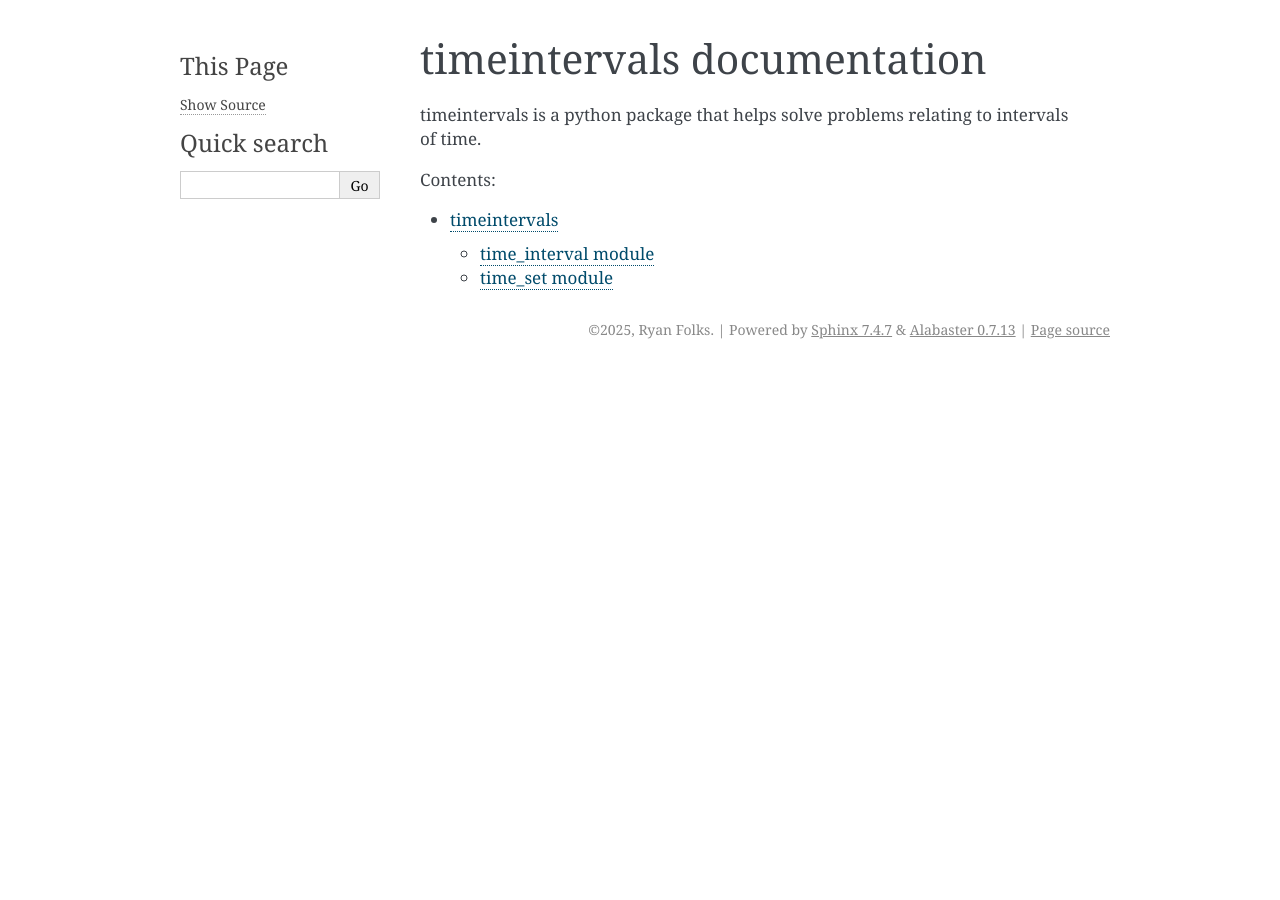
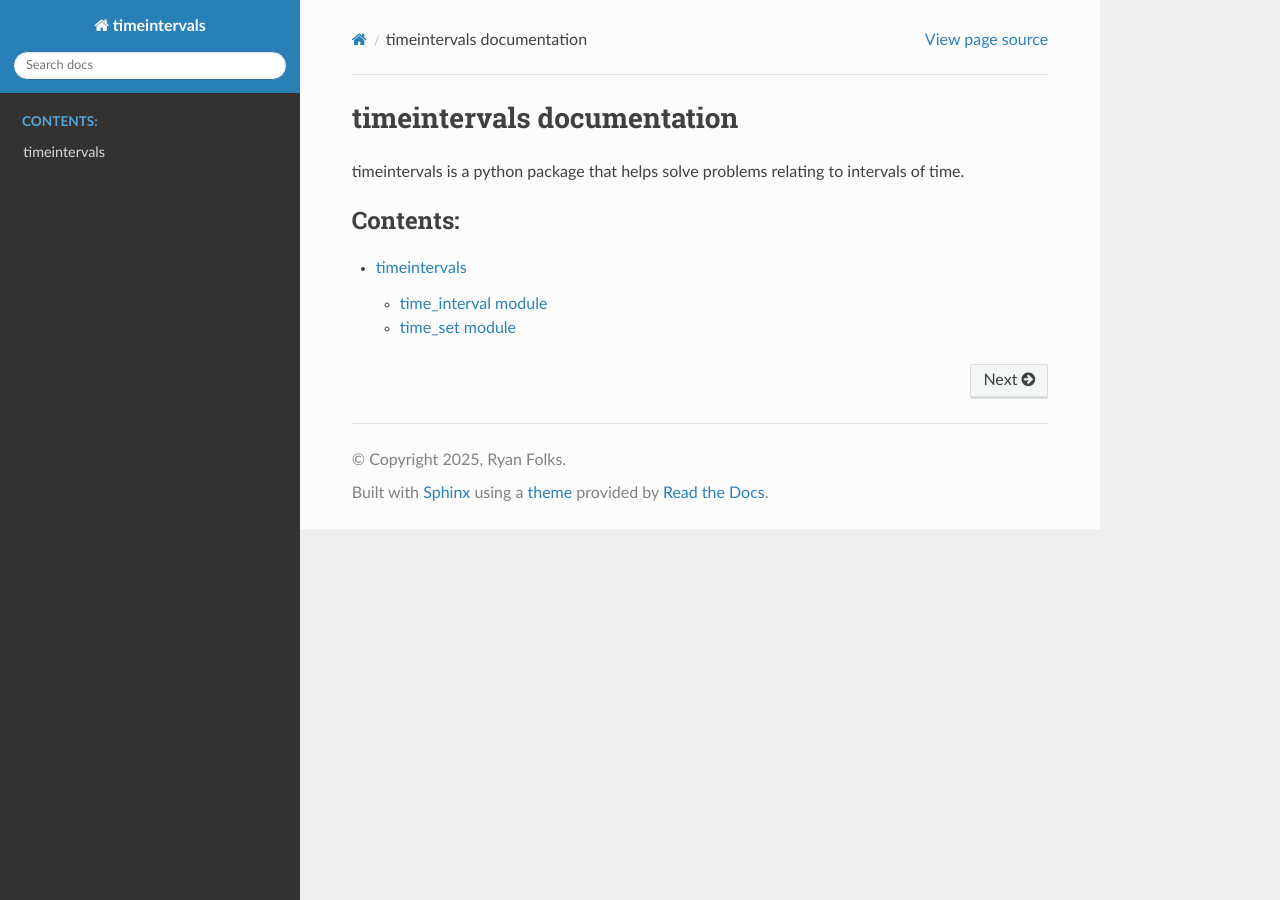
Before and after one commit to UVA-Anesthesiology-Data-Science/timeintervals, a Sphinx documentation site: the page built from docs/source/index.rst, in a window 1280 px wide. Built offline with Sphinx 7.4.7 and the Read the Docs theme 3.1.0, drawn with Linux system fonts in a browser that asks for light colours.

Commit message:
Add the 'read the docs' theme and apply it.

```diff
--- a/docs/source/conf.py
+++ b/docs/source/conf.py
@@ -20,7 +20,7 @@ release = '0.0.0'
 # -- General configuration ---------------------------------------------------
 # https://www.sphinx-doc.org/en/master/usage/configuration.html#general-configuration
 
-extensions = ["sphinx.ext.napoleon", "sphinx.ext.autodoc"]
+extensions = ["sphinx.ext.napoleon", "sphinx.ext.autodoc", "sphinx_rtd_theme"]
 
 templates_path = ['_templates']
 exclude_patterns = []
@@ -30,5 +30,5 @@ autodoc_mock_imports = ["pydantic", "typing_extensions"]
 # -- Options for HTML output -------------------------------------------------
 # https://www.sphinx-doc.org/en/master/usage/configuration.html#options-for-html-output
 
-html_theme = 'alabaster'
+html_theme = 'sphinx_rtd_theme'
 html_static_path = ['_static']
```
